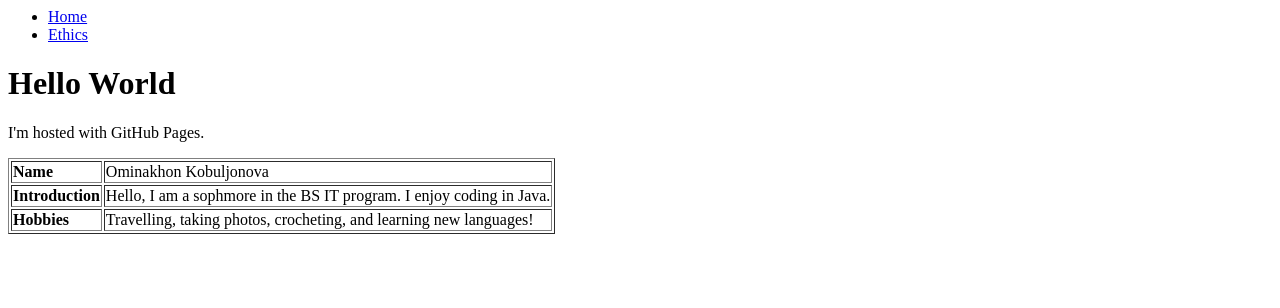
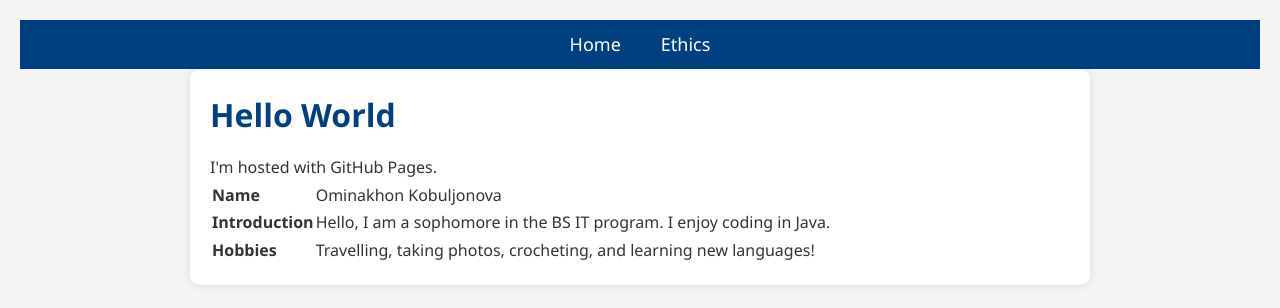
Before and after one commit to ominakobul/okobuljo.github.io, a plain HTML site: page index.html in a window 1280 px wide. Drawn offline with Linux system fonts and the light colour scheme.

Commit message:
Update index.html

```diff
--- a/index.html
+++ b/index.html
@@ -1,3 +1,12 @@
+<!DOCTYPE html>
+<html lang="en">
+<head>
+  <meta charset="UTF-8">
+  <title>Home - Ominakhon Kobuljonova</title>
+  <link rel="stylesheet" href="style.css">
+</head>
+<body>
+
   <header>
     <nav>
       <ul>
@@ -7,27 +16,25 @@
     </nav>
   </header>
 
-<!DOCTYPE html>
-<html>
-<body>
-
+  <main>
     <h1>Hello World</h1>
     <p>I'm hosted with GitHub Pages.</p>
 
-<table border="1">
+    <table>
       <tr>
         <td><strong>Name</strong></td>
         <td>Ominakhon Kobuljonova</td>
       </tr>
       <tr>
         <td><strong>Introduction</strong></td>
-    <td>Hello, I am a sophmore in the BS IT program. I enjoy coding in Java.</td>
+        <td>Hello, I am a sophomore in the BS IT program. I enjoy coding in Java.</td>
       </tr>
       <tr>
         <td><strong>Hobbies</strong></td>
         <td>Travelling, taking photos, crocheting, and learning new languages!</td>
       </tr>
     </table>
+  </main>
 
 </body>
 </html>
```
Lines whose indentation alone changed are shown as unchanged.
